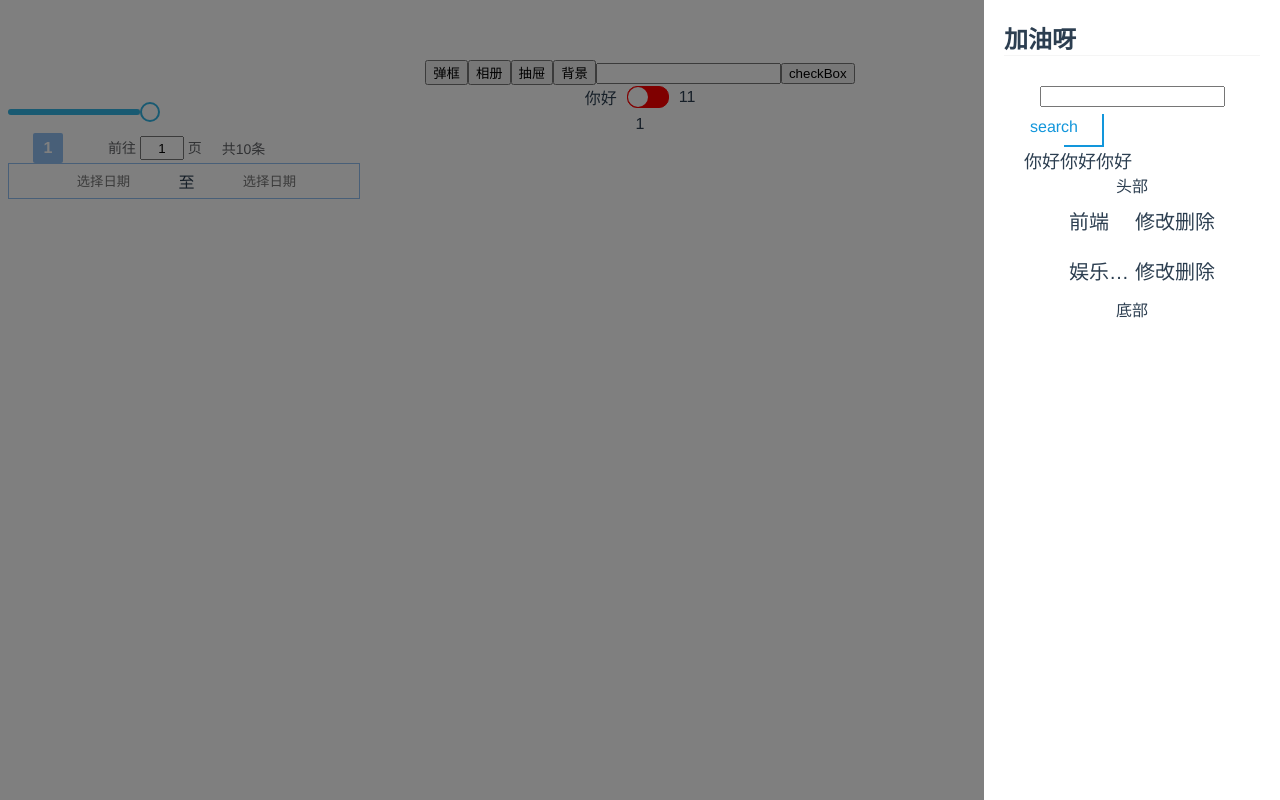
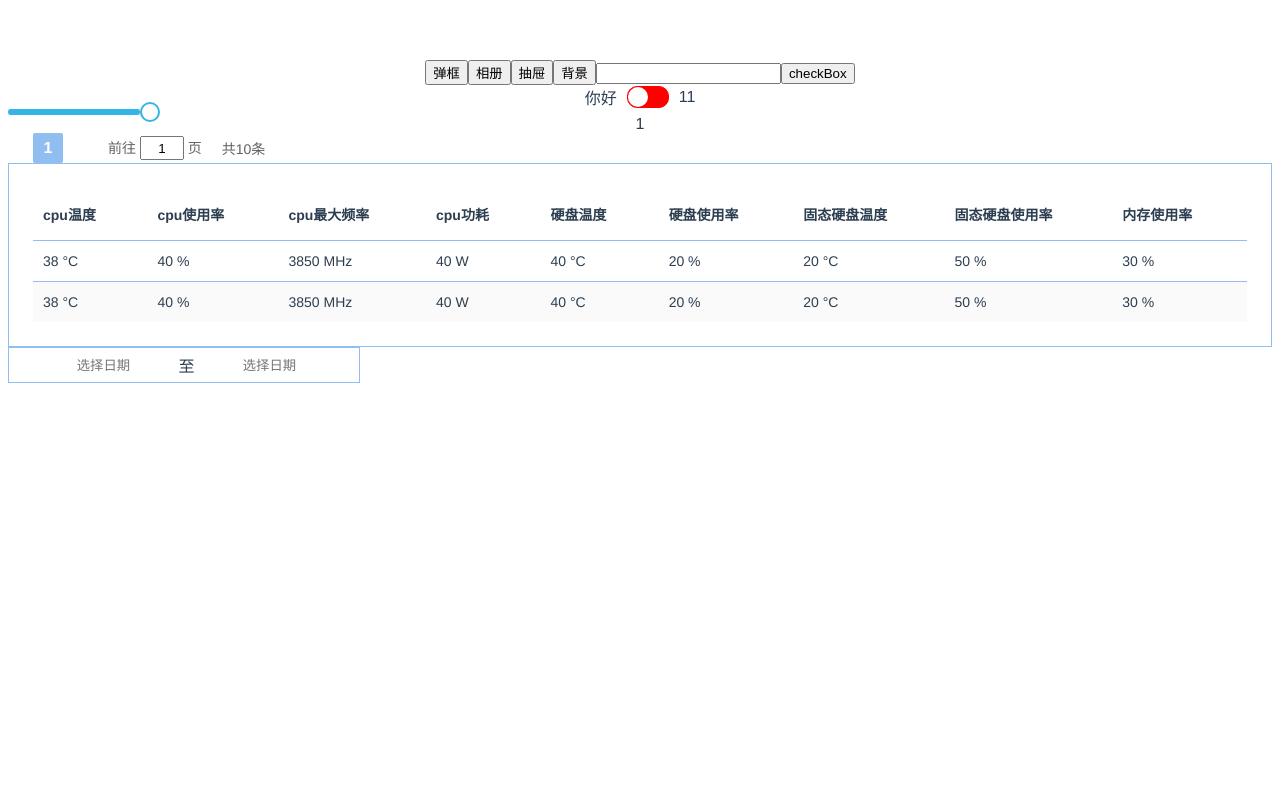
Before and after one commit to hexiang-code/UI, a Vue app: page / in a window 1280 px wide. Built offline with nearby package versions, Linux system fonts and the light colour scheme; a web font is replaced by a local one.

Commit message:
修改样式

```diff
--- a/examples/App.vue
+++ b/examples/App.vue
@@ -73,14 +73,14 @@
       </ul>
     </div> -->
 
-    <!-- <hx-table :tableData="hardwareArray">
-      <hx-table-column :prop="item.props" :label="item.label" v-for="item in hardwareTitle" :key="item.props">
+    <hx-table :tableData="hardwareArray">
+      <hx-table-column :prop="item.props" :label="item.label" v-for="item in hardwareTitle" :key="item.props" sortable>
         <template #columnContent="{cpuTemp}" v-if="item.props == 'cpuTemp'">
           <div>{{cpuTemp}}</div>
         </template>
-        <template #header="{ header: {props} = {} }">{{props}}</template>
+        <!-- <template #header="{ header: {props} = {} }">{{props}}</template> -->
       </hx-table-column>
-    </hx-table> -->
+    </hx-table>
     <hx-date-picker @selectComplete="dateSelect"></hx-date-picker>
   </div >
 
@@ -255,7 +255,7 @@ export default {
     return {
       tree: tree,
       visiable: false,
-      testDrawer: true,
+      testDrawer: false,
       filterValue: '',
       isShowCheckBox: false,
       isShowLoadAnimation: true,
--- a/packages/table-column.vue
+++ b/packages/table-column.vue
@@ -110,6 +110,7 @@ export default {
         height: 14px;
         margin: 0;
         font-size: 14px;
+        color: #c0c4cc;
         cursor: pointer;
       }
 
```
